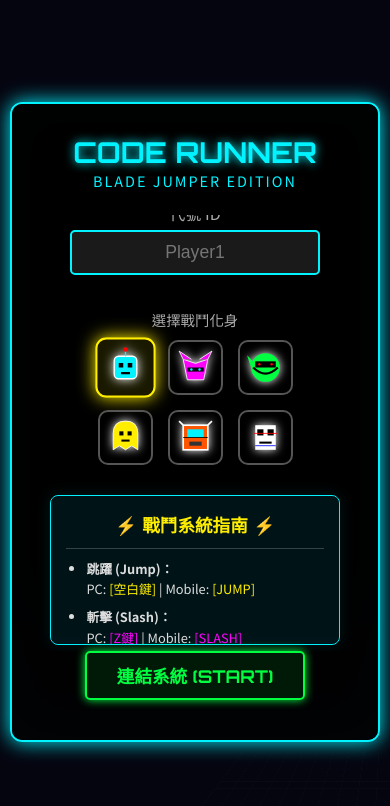
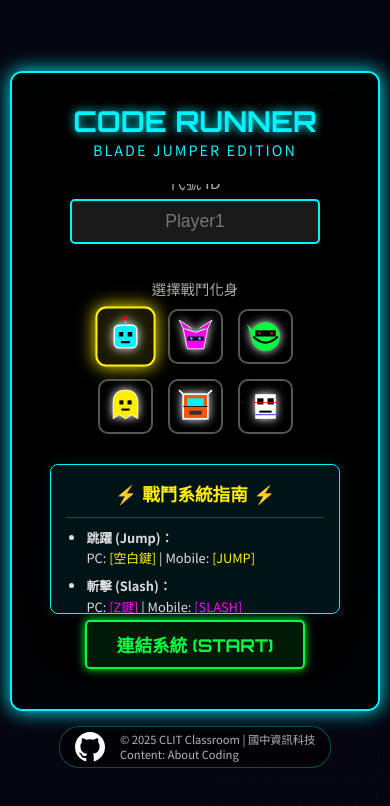
Before and after one commit to clitclassroom/clitclassroom.github.io, a plain HTML site: page coding/coderunner.html in a window 390 px wide. Drawn offline with Linux system fonts and the light colour scheme.

Commit message:
Update coderunner.html

```diff
--- a/coding/coderunner.html
+++ b/coding/coderunner.html
@@ -4,6 +4,8 @@
     <meta charset="UTF-8">
     <meta name="viewport" content="width=device-width, initial-scale=1.0, maximum-scale=1.0, user-scalable=no">
     <title>Code Runner: 程式語言大冒險</title>
+    <!-- ★★★ 網站小圖示 (Favicon) ★★★ -->
+    <link rel="icon" href="img/favicon.png" type="image/png">
     <style>
         @import url('https://fonts.googleapis.com/css2?family=Orbitron:wght@400;700&family=Noto+Sans+TC:wght@400;700&display=swap');
 
@@ -32,6 +34,7 @@
             height: 100vh;
             width: 100vw;
             display: flex;
+            flex-direction: column; /* 改為垂直排列 */
             justify-content: center;
             align-items: center;
             position: fixed; /* 強制鎖定視窗，避免手機下滑 */
@@ -68,6 +71,7 @@
         #game-container {
             position: relative;
             width: 95vw;
+            /* 調整高度策略：最大高度限制，並允許彈性伸縮 */
             height: 90vh;
             max-width: 960px;
             max-height: 640px;
@@ -76,6 +80,8 @@
             box-shadow: 0 0 20px var(--neon-blue), inset 0 0 50px rgba(0, 243, 255, 0.1);
             overflow: hidden;
             border-radius: 12px;
+            flex-shrink: 1; /* 允許在空間不足時縮小 */
+            margin-bottom: 10px; /* 與 Footer 保持距離 */
         }
 
         canvas {
@@ -139,7 +145,7 @@
             background: var(--neon-green);
             color: black;
             box-shadow: 0 0 30px var(--neon-green);
-            transform: scale(1.05); /* 改為僅縮放，避免位移 */
+            transform: scale(1.05);
         }
 
         /* 初始畫面佈局 */
@@ -250,6 +256,52 @@
             margin-bottom: 8px;
         }
 
+        /* Footer 樣式 (修改) */
+        #game-footer {
+            /* 移除 absolute, 改用 flex 佈局自然排列 */
+            width: 100%;
+            background: transparent;
+            padding: 10px 20px;
+            display: flex;
+            justify-content: center;
+            align-items: center;
+            z-index: 100;
+            font-size: 0.8rem;
+            color: rgba(255, 255, 255, 0.7);
+            font-family: 'Noto Sans TC', sans-serif;
+            flex-shrink: 0; /* 防止被擠壓 */
+        }
+
+        .footer-content {
+            display: flex;
+            align-items: center;
+            gap: 15px;
+            background: rgba(0, 0, 0, 0.6);
+            padding: 5px 15px;
+            border-radius: 20px;
+            border: 1px solid rgba(0, 243, 255, 0.3);
+        }
+
+        .footer-icon-link {
+            display: flex;
+            align-items: center;
+            color: white;
+            transition: all 0.3s ease;
+        }
+
+        .footer-icon-link:hover {
+            color: var(--neon-green);
+            transform: scale(1.2);
+            filter: drop-shadow(0 0 5px var(--neon-green));
+        }
+
+        .footer-text {
+            display: flex;
+            flex-direction: column;
+            line-height: 1.3;
+            text-align: left;
+        }
+
         /* HUD */
         #hud {
             position: absolute;
@@ -401,14 +453,12 @@
             border-radius: 5px;
             font-size: 1rem;
             border-left: 5px solid transparent;
-            margin: 0; /* 確保沒有額外 margin 導致溢出 */
-            width: 100%; /* 確保寬度正確 */
-        }
-
-        /* 滑鼠懸停與鍵盤選擇的樣式 - 移除 translateX 以避免切邊 */
+            margin: 0;
+            width: 100%;
+        }
+
         .option-btn:hover, .option-btn.key-selected {
             background: rgba(0, 243, 255, 0.2);
-            /* transform: translateX(5px); 已移除，避免左邊界被切掉 */
             border-color: var(--neon-blue);
             border-left-color: var(--neon-yellow);
         }
@@ -521,8 +571,8 @@
                 align-items: center;
                 gap: 10px;
                 overflow-y: auto;
-                height: auto; /* 允許內容撐開 */
-                max-height: 65vh; /* 限制高度，避免擋住按鈕 */
+                height: auto;
+                max-height: 60vh;
                 padding-bottom: 20px;
             }
             .instructions {
@@ -530,11 +580,16 @@
                 max-height: 150px;
             }
             h1 { font-size: 1.8rem; }
-            .btn { padding: 10px 30px; font-size: 1.1rem; margin-bottom: 20px;} /* 增加底部距離 */
-            .char-card { width: 55px; height: 55px; } /* 稍微調小避免太寬 */
+            .btn { padding: 10px 30px; font-size: 1.1rem; margin-bottom: 20px;}
+            .char-card { width: 55px; height: 55px; }
             .mobile-hint { display: none; }
 
             .hud-center { width: 50%; }
+
+            #game-footer {
+                font-size: 0.7rem;
+                padding: 5px 10px;
+            }
         }
 
     </style>
@@ -691,6 +746,22 @@
             <button class="btn" id="restart-btn" style="margin-top: 20px;">重啟系統 (RESTART)</button>
         </div>
     </div>
+
+    <!-- Footer (網站頁尾) - 移到 game-container 外部 -->
+    <footer id="game-footer">
+        <div class="footer-content">
+            <a href="https://clitclassroom.github.io/" target="_blank" class="footer-icon-link" title="Visit CLIT Classroom">
+                <!-- GitHub SVG Icon -->
+                <svg viewBox="0 0 24 24" width="30" height="30" fill="currentColor">
+                    <path d="M12 0c-6.626 0-12 5.373-12 12 0 5.302 3.438 9.8 8.207 11.387.599.111.793-.261.793-.577v-2.234c-3.338.726-4.033-1.416-4.033-1.416-.546-1.387-1.333-1.756-1.333-1.756-1.089-.745.083-.729.083-.729 1.205.084 1.839 1.237 1.839 1.237 1.07 1.834 2.807 1.304 3.492.997.107-.775.418-1.305.762-1.604-2.665-.305-5.467-1.334-5.467-5.931 0-1.311.469-2.381 1.236-3.221-.124-.303-.535-1.524.117-3.176 0 0 1.008-.322 3.301 1.23.957-.266 1.983-.399 3.003-.404 1.02.005 2.047.138 3.006.404 2.291-1.552 3.297-1.23 3.297-1.23.653 1.653.242 2.874.118 3.176.77.84 1.235 1.911 1.235 3.221 0 4.609-2.807 5.624-5.479 5.921.43.372.823 1.102.823 2.222v3.293c0 .319.192.694.801.576 4.765-1.589 8.199-6.086 8.199-11.386 0-6.627-5.373-12-12-12z"/>
+                </svg>
+            </a>
+            <div class="footer-text">
+                <span>© 2025 CLIT Classroom | 國中資訊科技</span>
+                <span>Content: About Coding</span>
+            </div>
+        </div>
+    </footer>
 
 <script>
 /**
@@ -772,7 +843,7 @@ let gameData = {
     character: CHARACTERS[0],
     score: 0,
     currentLevel: 1,
-    hp: 10, // 初始 HP 設為 10
+    hp: 10,
     questionsAnswered: 0,
     questionsCorrect: 0,
     levelQuestions: [],
@@ -959,13 +1030,16 @@ function handleAttack() {
 function startGame() {
     const nameInput = document.getElementById('player-name');
     if (nameInput.value.trim() !== "") gameData.playerName = nameInput.value;
-    nameInput.blur(); // 重要：移除輸入框焦點，避免干擾鍵盤控制
+    nameInput.blur();
 
     document.getElementById('start-screen').classList.add('hidden');
     document.getElementById('hud').classList.remove('hidden');
     document.getElementById('mobile-controls').classList.remove('hidden');
 
-    resizeCanvas(); // 確保畫布尺寸正確
+    // 隱藏 Footer
+    document.getElementById('game-footer').classList.add('hidden');
+
+    resizeCanvas();
     resetGameData();
     startLevel(1);
 }
@@ -1030,6 +1104,7 @@ function resetGame() {
     document.getElementById('end-screen').classList.add('hidden');
     document.getElementById('start-screen').classList.remove('hidden');
     document.getElementById('mobile-controls').classList.add('hidden');
+    document.getElementById('game-footer').classList.remove('hidden'); // 顯示 Footer
     shuffleArray(QUESTION_BANK);
 }
 
@@ -1617,6 +1692,7 @@ function showEndScreen() {
     currentState = STATE.VICTORY;
     document.getElementById('end-screen').classList.remove('hidden');
     document.getElementById('hud').classList.add('hidden');
+    document.getElementById('game-footer').classList.remove('hidden'); // 顯示 Footer
     const accuracy = Math.round((gameData.questionsCorrect / gameData.questionsAnswered) * 100) || 0;
     let grade = 'C';
     let comment = '再接再厲！';
```
